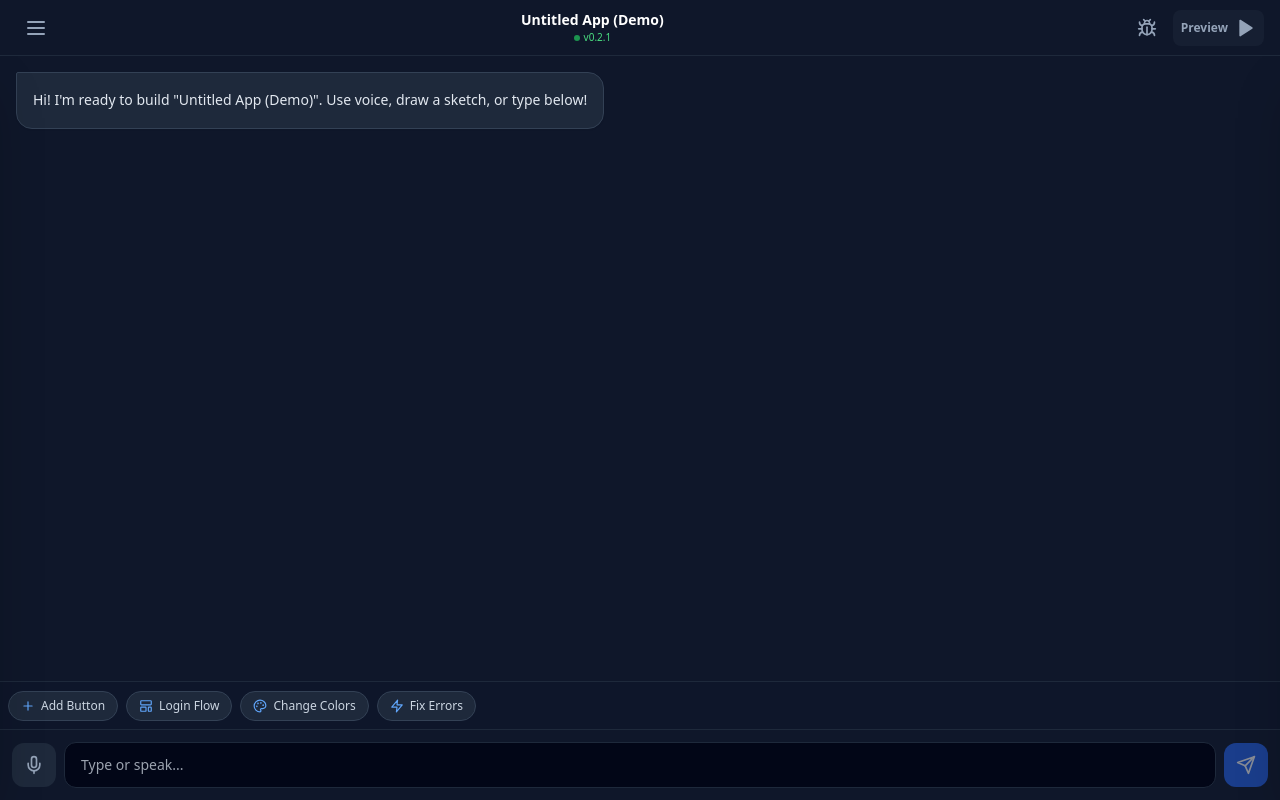
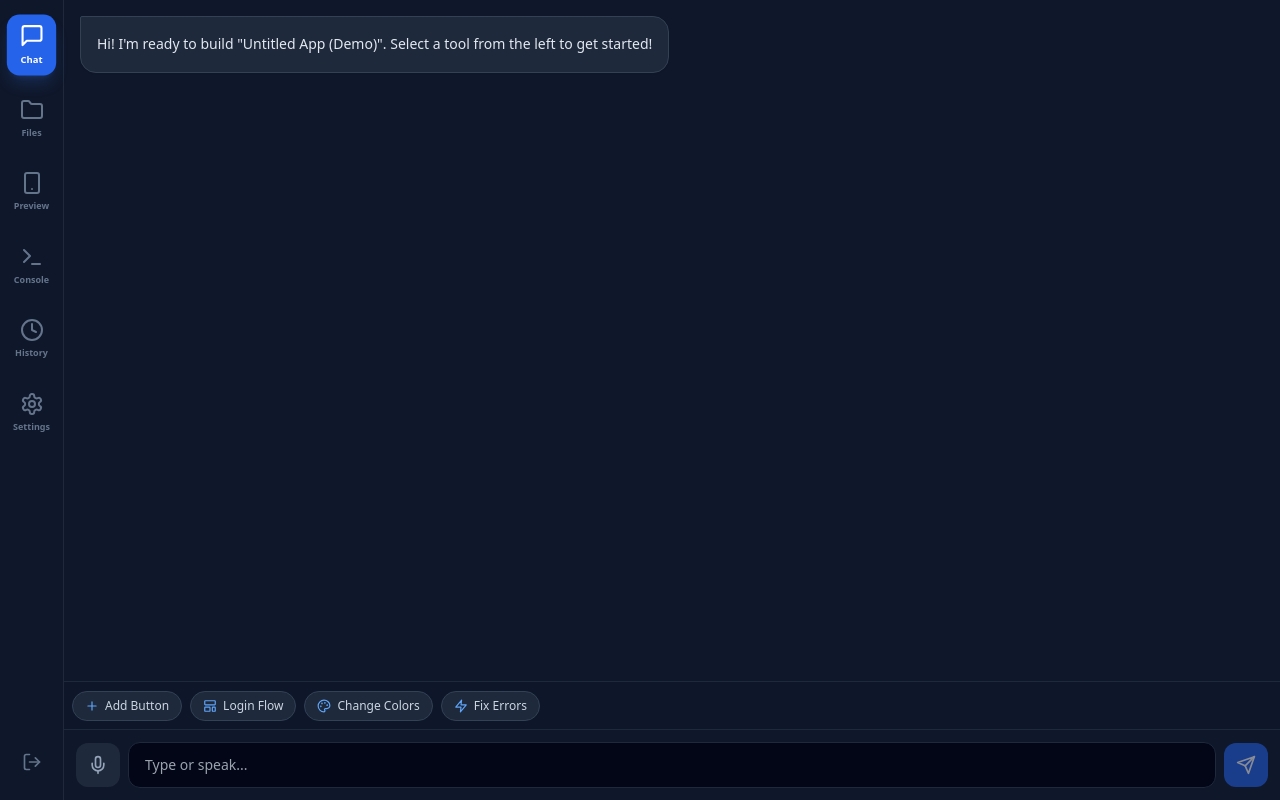
Before and after one commit to markolybrx/APK-Builder, a Next.js app: page /dashboard/1 in a window 1280 px wide. Built offline with nearby package versions, Linux system fonts and the light colour scheme; no server answers; the database is empty.

Commit message:
Update WorkspaceUI.js

```diff
--- a/app/dashboard/[projectID]/WorkspaceUI.js
+++ b/app/dashboard/[projectID]/WorkspaceUI.js
@@ -1,22 +1,27 @@
 "use client";
 
 import { useState } from "react";
-import Header from "./components/Header";
+import NavigationRail from "./components/NavigationRail"; // <--- NEW
+import ChatInterface from "./components/ChatInterface";
 import FileExplorer from "./components/FileExplorer";
-import ChatInterface from "./components/ChatInterface";
 import PreviewPane from "./components/PreviewPane";
+import Terminal from "./components/Terminal";
+
+// Placeholder for new views
+function HistoryView() { return <div className="p-10 text-slate-500">History Timeline Coming Soon</div>; }
+function SettingsView() { return <div className="p-10 text-slate-500">Project Settings Coming Soon</div>; }
 
 export default function WorkspaceUI({ project }) {
-  // Global State
-  const [leftOpen, setLeftOpen] = useState(false);
-  const [rightOpen, setRightOpen] = useState(false);
+  // --- STATE ---
+  const [activeView, setActiveView] = useState('chat'); // Default view
+  const [messages, setMessages] = useState([
+    { role: 'ai', text: `Hi! I'm ready to build "${project?.name || 'your app'}". Select a tool from the left to get started!` },
+  ]);
+
+  // Shared State for Preview Mode
   const [previewMode, setPreviewMode] = useState('live');
 
-  const [messages, setMessages] = useState([
-    { role: 'ai', text: `Hi! I'm ready to build "${project?.name || 'your app'}". Use voice, draw a sketch, or type below!` },
-  ]);
-
-  // Global Utils
+  // Utils
   const triggerHaptic = () => {
     if (typeof navigator !== 'undefined' && navigator.vibrate) {
       navigator.vibrate(50);
@@ -24,37 +29,56 @@ export default function WorkspaceUI({ project }) {
   };
 
   return (
-    <div className="fixed inset-0 z-[100] flex flex-col h-[100dvh] w-full bg-slate-950 text-slate-300 font-sans overflow-hidden">
+    <div className="fixed inset-0 z-[100] flex h-[100dvh] w-full bg-slate-950 text-slate-300 font-sans overflow-hidden">
 
-      <Header
-        project={project}
-        leftOpen={leftOpen} setLeftOpen={setLeftOpen}
-        rightOpen={rightOpen} setRightOpen={setRightOpen}
+      {/* 1. LEFT NAVIGATION RAIL (Always Visible) */}
+      <NavigationRail
+        activeView={activeView}
+        setActiveView={setActiveView}
         triggerHaptic={triggerHaptic}
       />
 
-      <div className="flex-1 flex overflow-hidden relative w-full">
+      {/* 2. MAIN CONTENT AREA (Switches based on selection) */}
+      <div className="flex-1 flex flex-col min-w-0 bg-[#0f172a] relative">
 
-        <FileExplorer
-          leftOpen={leftOpen}
-          setLeftOpen={setLeftOpen}
-        />
-
+        {/* VIEW: CHAT */}
+        {activeView === 'chat' && (
            <ChatInterface
               messages={messages}
               setMessages={setMessages}
-          setPreviewMode={setPreviewMode}
-          setRightOpen={setRightOpen}
+              setPreviewMode={(mode) => {
+                  setPreviewMode(mode);
+                  setActiveView('preview'); // Auto-switch to preview if AI asks
+              }}
               triggerHaptic={triggerHaptic}
            />
+        )}
 
+        {/* VIEW: FILES */}
+        {activeView === 'files' && (
+           <FileExplorer isFullWidth={true} />
+        )}
+
+        {/* VIEW: PREVIEW (Phone / Draw / AR) */}
+        {activeView === 'preview' && (
            <PreviewPane
-          rightOpen={rightOpen}
-          setRightOpen={setRightOpen}
               previewMode={previewMode}
               setPreviewMode={setPreviewMode}
               triggerHaptic={triggerHaptic}
+              isFullWidth={true}
            />
+        )}
+
+        {/* VIEW: TERMINAL */}
+        {activeView === 'terminal' && (
+           <div className="h-full w-full">
+             <Terminal isOpen={true} setIsOpen={()=>{}} isFullView={true} triggerHaptic={triggerHaptic} />
+           </div>
+        )}
+
+        {/* VIEW: HISTORY / SETTINGS */}
+        {activeView === 'history' && <HistoryView />}
+        {activeView === 'settings' && <SettingsView />}
 
       </div>
     </div>
```
Lines whose indentation alone changed are shown as unchanged.
